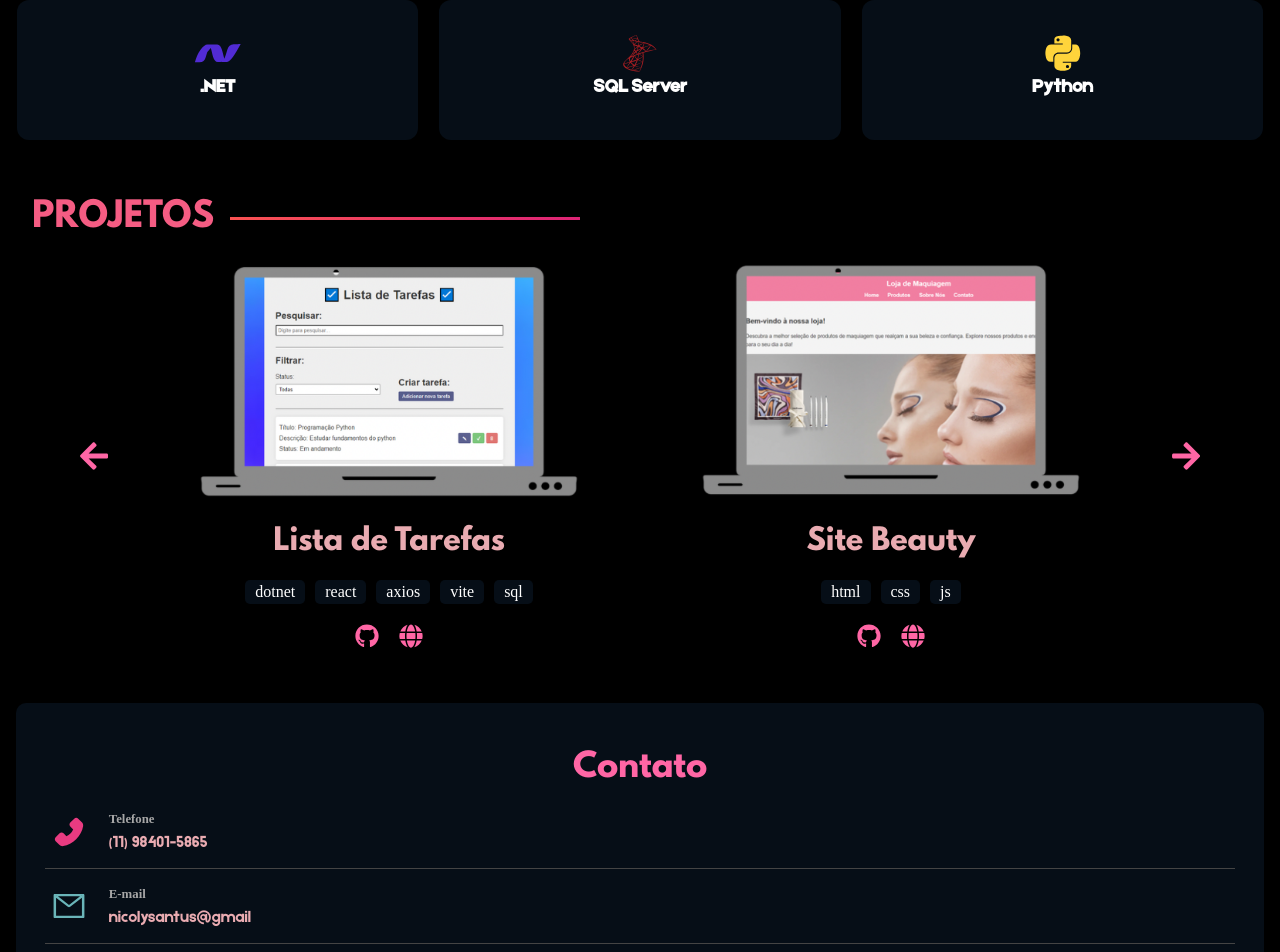
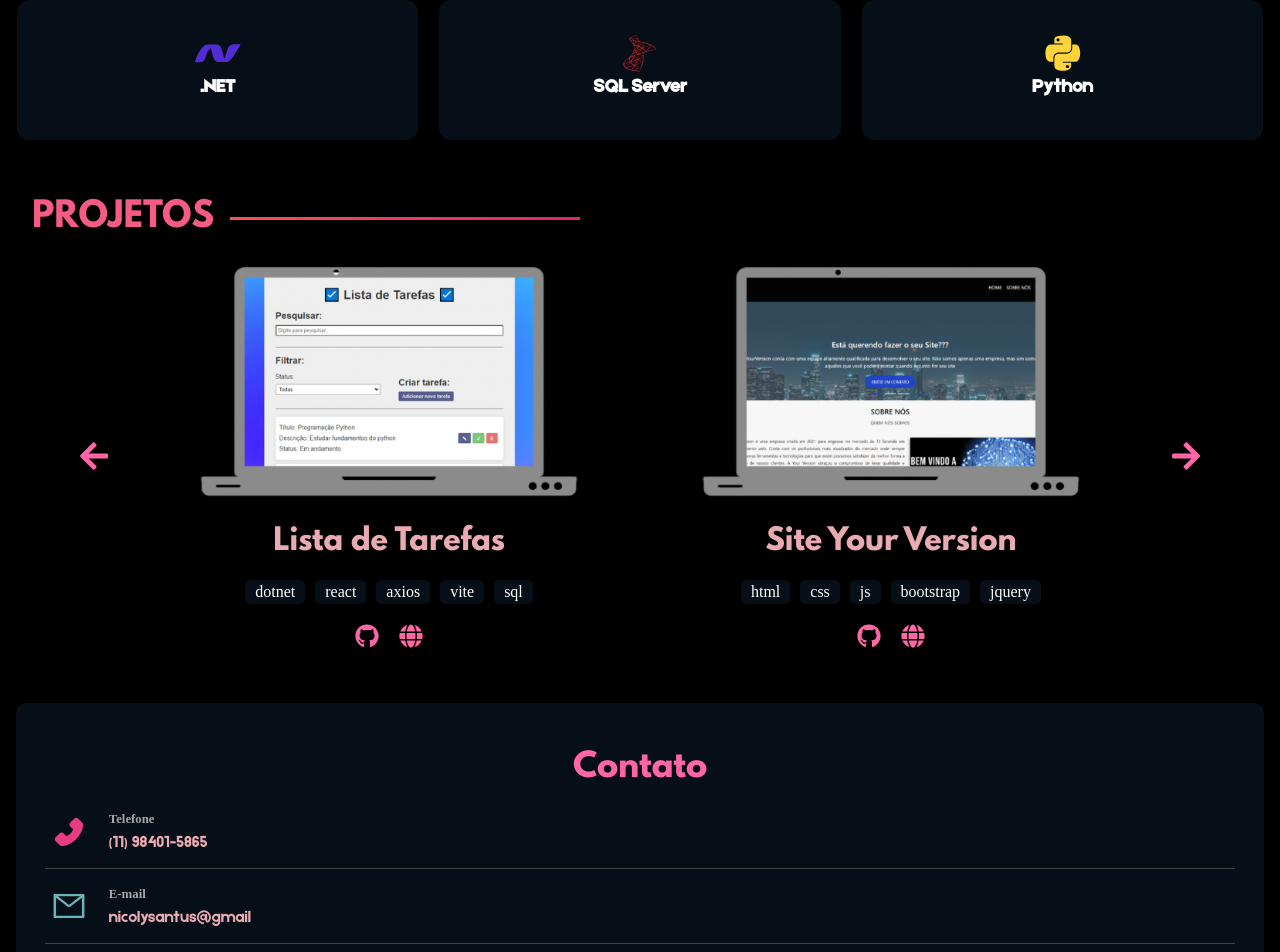
Before and after one commit to nicolysantus/portfolio_nicoly, a React (Vite) app: page / in a window 1280 px wide. Shown: the part 1904-2856 px from the top of the page. Built offline with nearby package versions, Linux system fonts and the light colour scheme.

Commit message:
Novos projetos

```diff
--- a/src/components/projects-list/ProjectsList.jsx
+++ b/src/components/projects-list/ProjectsList.jsx
@@ -5,7 +5,7 @@ import { FaGithub, FaGlobe, FaArrowLeft, FaArrowRight } from 'react-icons/fa';
 import ListaImg from '../../assets/img/listadetarefas.png';
 import BeautyImg from '../../assets/img/sitebeauty.png';
 import PortfolioImg from '../../assets/img/siteportfolio.png';
-import TesteImg from '../../assets/img/siteteste.png';
+import YourVersionImg from '../../assets/img/site-your-version.png';
 
 const projectList = [
   {
@@ -16,25 +16,24 @@ const projectList = [
     website: '#',
   },
   {
-    title: 'Site Beauty',
-    image: BeautyImg,
-    technologies: ['html', 'css', 'js'],
-    github: 'https://github.com/seu-repositorio/loja-maquiagem',
-    website: '#',
+    title: 'Site Your Version',
+    image: YourVersionImg,
+    technologies: ['html', 'css', 'js', 'bootstrap', 'jquery'],
+    github: 'https://github.com/nicolysantus/site-your-version',
+    website: 'https://site-your-version.vercel.app/',
   },
   {
-    title: 'Site Portifólio',
+    title: 'Portifólio Nicoly',
     image: PortfolioImg,
     technologies: ['react', 'vite', 'sass'],
     github: 'https://github.com/seu-repositorio/loja-maquiagem',
     website: 'https://portfolionicoly.vercel.app/',
   },
   {
-    title: 'Site Teste',
-    image: TesteImg,
-    technologies: ['dotnet', 'react', 'vite', 'sass'],
-    github: 'https://github.com/seu-repositorio/loja-maquiagem',
-    website: 'https://portfolionicoly.vercel.app/',
+    title: 'Site Beauty',
+    image: BeautyImg,
+    technologies: ['html', 'css', 'js'],
+    github: 'https://github.com/nicolysantus/site-beauty/blob/main/README.md',
   },
 ];
 
```
Also changed, not shown: src/assets/img/site-your-version.png (added).
